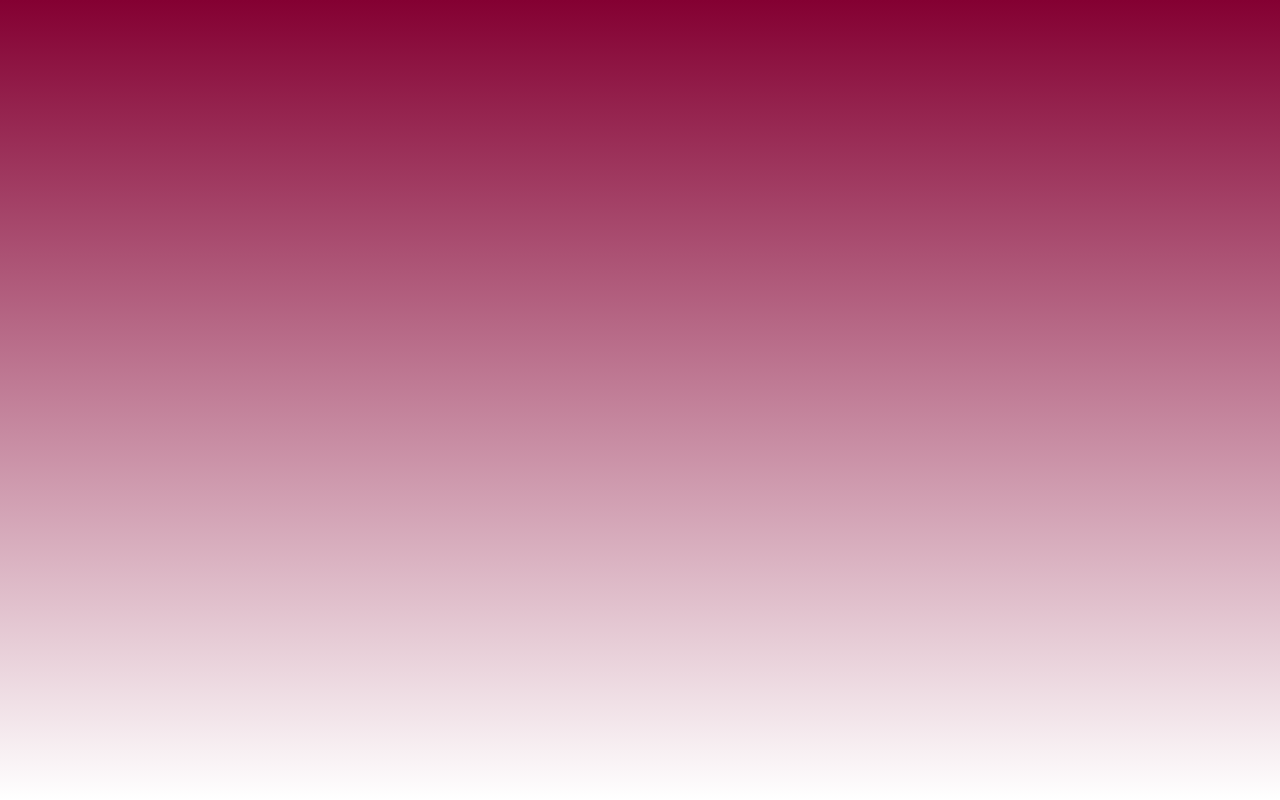
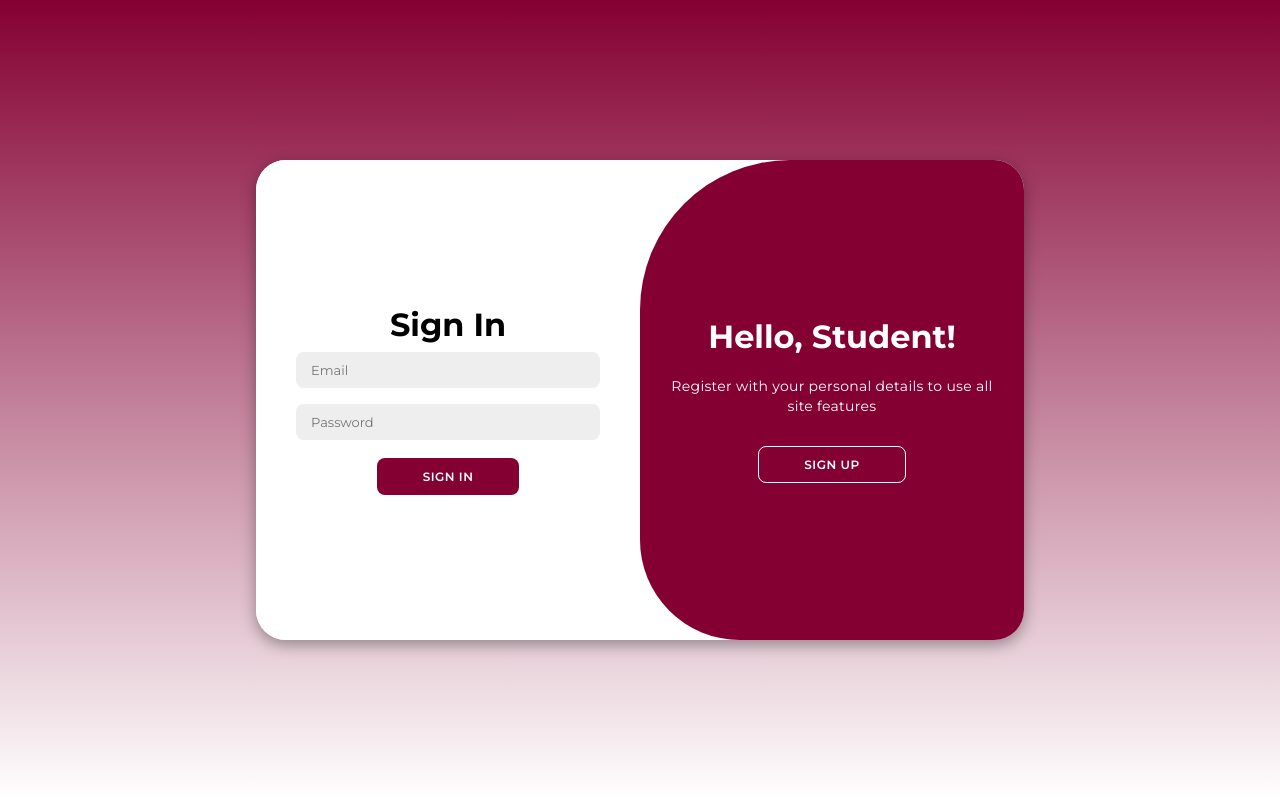
Before and after one commit to omarabbas1/Aubify, a React (Create React App) app in the folder client/: page / in a window 1280 px wide. Before the commit this address had no page. Built offline with nearby package versions, Linux system fonts and the light colour scheme.

Commit message:
made signin sigup as landing page

```diff
--- a/client/src/App.js
+++ b/client/src/App.js
@@ -7,7 +7,7 @@
   return (
     <Router>
       <Routes>
-          <Route path='/signin_signup' element={<SigninSignup/>}/>
+          <Route path='/' element={<SigninSignup/>}/>
           <Route path='/email_verification' element={<EmailVerification/>}/>
           <Route path='/verification_success' element={<VerificationSuccess/>}/>
         </Routes>
```
